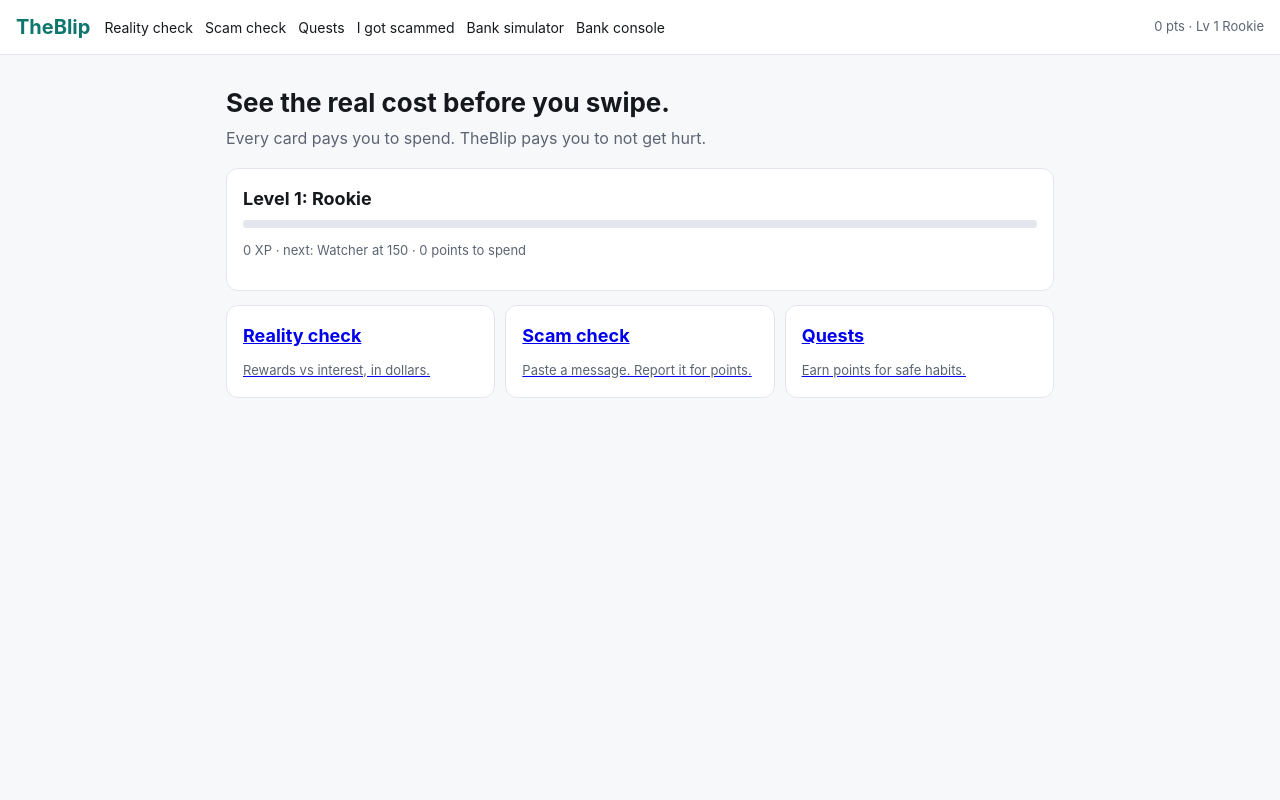
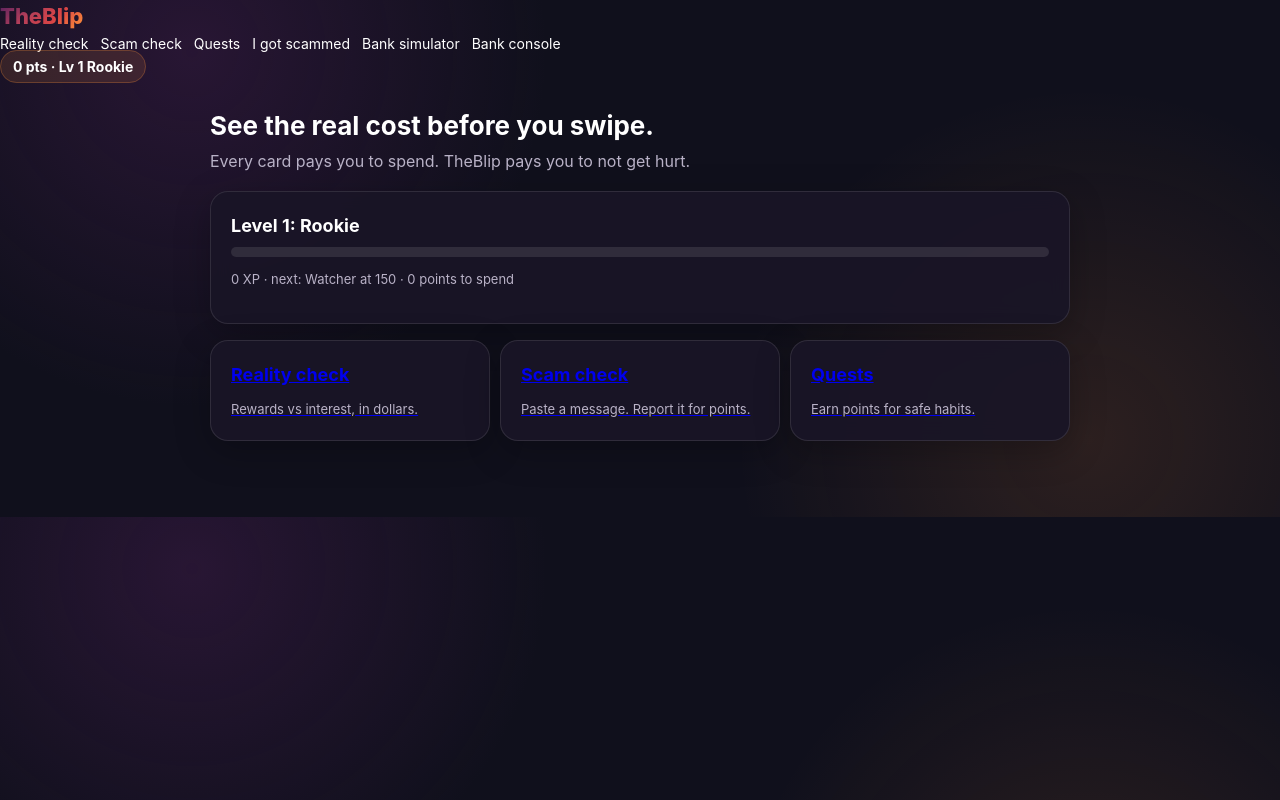
Before and after one commit to GraceJulius/the-blip, a Next.js app: page / in a window 1280 px wide. Built offline with nearby package versions, Linux system fonts and the light colour scheme.

Commit message:
feat: frontend design updated

```diff
--- a/app/globals.css
+++ b/app/globals.css
@@ -1,33 +1,181 @@
-:root { --bg:#f7f8fa; --card:#fff; --ink:#15181d; --muted:#5b6472; --line:#e3e6ec; --brand:#0f766e; --brand-ink:#fff; --bad:#b42318; --badbg:#fef3f2; --good:#067647; --goodbg:#ecfdf3; --warn:#93370d; --warnbg:#fffaeb; }
-* { box-sizing: border-box; }
-body { margin:0; font-family: -apple-system, system-ui, Segoe UI, Helvetica, Arial, sans-serif; background:var(--bg); color:var(--ink); line-height:1.5; }
+:root {
+  --bg: #10101c;
+  --card: #191526;
+  --card-light: #25004a;
+  --brand: #ff9438;
+
+  --ink: #ffffff;
+  --muted: #b9b2c7;
+  --line: rgba(255, 255, 255, 0.12);
+
+  --purple: #25004a;
+  --purple-light: #54205f;
+  --rose: #b23e5a;
+  --red: #d94445;
+  --orange: #ff9438;
+  --yellow: #ffb52e;
+
+  --gradient: linear-gradient(
+    135deg,
+    #54205f 0%,
+    #b23e5a 35%,
+    #d94445 65%,
+    #ff9438 100%
+  );
+
+  --bad: #ff6262;
+  --badbg: rgba(217, 68, 69, 0.14);
+
+  --good: #ffb52e;
+  --goodbg: rgba(255, 181, 46, 0.12);
+
+  --warn: #ff9438;
+  --warnbg: rgba(255, 148, 56, 0.12);
+}
+body {
+  margin: 0;
+  font-family: -apple-system, BlinkMacSystemFont, "Segoe UI", Helvetica, Arial, sans-serif;
+  background:
+    radial-gradient(circle at 15% 10%, rgba(84, 32, 95, 0.35), transparent 30%),
+    radial-gradient(circle at 85% 85%, rgba(255, 148, 56, 0.12), transparent 30%),
+    var(--bg);
+  color: var(--ink);
+  line-height: 1.5;
+}
 main { max-width: 860px; margin: 0 auto; padding: 20px 16px 60px; }
-.nav { display:flex; flex-wrap:wrap; gap:14px; align-items:center; padding:12px 16px; background:var(--card); border-bottom:1px solid var(--line); }
-.nav .brand { font-weight:700; color:var(--brand); text-decoration:none; font-size:20px; }
+.nav .brand {
+  font-weight: 800;
+  background: var(--gradient);
+  -webkit-background-clip: text;
+  -webkit-text-fill-color: transparent;
+  text-decoration: none;
+  font-size: 22px;
+  color: var(--brand);
+}
 .nav nav { display:flex; gap:12px; flex-wrap:wrap; flex:1; }
 .nav a { color:var(--ink); text-decoration:none; font-size:14px; }
 .nav a:hover { color:var(--brand); }
-.pts { font-size:13px; color:var(--muted); }
+.pts {
+  font-size: 14px;
+  color: #fff;
+  font-weight: 700;
+  background: rgba(255, 148, 56, 0.12);
+  border: 1px solid rgba(255, 148, 56, 0.25);
+  padding: 7px 12px;
+  border-radius: 999px;
+}
 .lock { background:var(--warnbg); color:var(--warn); padding:10px 16px; font-size:14px; border-bottom:1px solid var(--line); }
 .lock a { color:inherit; font-weight:600; }
 h1 { font-size:26px; margin:8px 0 4px; } h2 { font-size:18px; margin:0 0 8px; }
 .sub { color:var(--muted); margin:0 0 18px; }
-.card { background:var(--card); border:1px solid var(--line); border-radius:12px; padding:16px; margin:0 0 14px; }
+.card {
+  background: rgba(25, 21, 38, 0.92);
+  border: 1px solid rgba(255, 255, 255, 0.1);
+  border-radius: 18px;
+  padding: 20px;
+  margin: 0 0 16px;
+  box-shadow: 0 10px 35px rgba(0, 0, 0, 0.25);
+  backdrop-filter: blur(10px);
+}
 .row { display:flex; align-items:center; gap:10px; margin:8px 0; font-size:14px; }
 .row label { min-width:150px; color:var(--muted); }
 .row input[type=range] { flex:1; }
 .row .val { min-width:70px; text-align:right; font-weight:600; }
 .bar { height:24px; border-radius:6px; display:flex; align-items:center; padding:0 8px; font-size:12px; font-weight:600; white-space:nowrap; min-width:60px; }
-.good { background:var(--goodbg); color:var(--good); } .bad { background:var(--badbg); color:var(--bad); } .warn { background:var(--warnbg); color:var(--warn); }
-button, .btn { background:var(--brand); color:var(--brand-ink); border:0; border-radius:8px; padding:9px 14px; font-size:14px; cursor:pointer; font-weight:600; text-decoration:none; display:inline-block; }
+.good {
+  background: rgba(255, 181, 46, 0.12);
+  color: #ffb52e;
+  border: 1px solid rgba(255, 181, 46, 0.2);
+}
+
+.bad {
+  background: rgba(217, 68, 69, 0.12);
+  color: #ff6b6b;
+  border: 1px solid rgba(217, 68, 69, 0.25);
+}
+
+.warn {
+  background: rgba(255, 148, 56, 0.12);
+  color: #ff9438;
+  border: 1px solid rgba(255, 148, 56, 0.25);
+}
+button,
+.btn {
+  background: var(--gradient);
+  color: #fff;
+  border: 0;
+  border-radius: 10px;
+  padding: 11px 17px;
+  font-size: 14px;
+  cursor: pointer;
+  font-weight: 700;
+  text-decoration: none;
+  display: inline-block;
+  transition: transform 0.2s ease, box-shadow 0.2s ease;
+  box-shadow: 0 5px 18px rgba(217, 68, 69, 0.2);
+}
+
+button:hover,
+.btn:hover {
+  transform: translateY(-2px);
+  box-shadow: 0 8px 25px rgba(255, 148, 56, 0.25);
+}
+
+button.ghost {
+  background: transparent;
+  color: var(--ink);
+  border: 1px solid var(--line);
+  box-shadow: none;
+}
+
+button.ghost:hover {
+  background: rgba(255, 255, 255, 0.06);
+}
 button.ghost { background:transparent; color:var(--ink); border:1px solid var(--line); }
 button:disabled { opacity:.5; cursor:not-allowed; }
 textarea, input[type=text], input[type=number] { width:100%; padding:9px; border:1px solid var(--line); border-radius:8px; font:inherit; }
 .q { display:flex; justify-content:space-between; align-items:center; gap:10px; padding:10px 0; border-bottom:1px solid var(--line); font-size:15px; }
 .q:last-child { border-bottom:0; }
 .pill { font-size:12px; padding:2px 8px; border-radius:999px; background:#e6f4f2; color:var(--brand); font-weight:600; }
-.prog { height:8px; background:var(--line); border-radius:6px; overflow:hidden; margin:6px 0; } .prog > div { height:8px; background:var(--brand); }
+.prog {
+  height: 10px;
+  background: rgba(255, 255, 255, 0.1);
+  border-radius: 999px;
+  overflow: hidden;
+  margin: 8px 0;
+}
+
+.prog > div {
+  height: 10px;
+  background: var(--gradient);
+  border-radius: 999px;
+  box-shadow: 0 0 12px rgba(255, 148, 56, 0.4);
+}
 .grid { display:grid; grid-template-columns:repeat(auto-fit,minmax(150px,1fr)); gap:10px; }
-.metric { background:var(--bg); border-radius:10px; padding:12px; } .metric small { color:var(--muted); display:block; } .metric b { font-size:22px; }
+.metric {
+  background: linear-gradient(
+    145deg,
+    rgba(84, 32, 95, 0.35),
+    rgba(25, 21, 38, 0.8)
+  );
+  border: 1px solid rgba(255, 255, 255, 0.08);
+  border-radius: 16px;
+  padding: 16px;
+}
+
+.metric small {
+  color: var(--muted);
+  display: block;
+  font-size: 12px;
+  text-transform: uppercase;
+  letter-spacing: 0.08em;
+}
+
+.metric b {
+  font-size: 26px;
+  background: var(--gradient);
+  -webkit-background-clip: text;
+  -webkit-text-fill-color: transparent;
+}
 .err { color:var(--bad); font-size:13px; }
 .note { color:var(--muted); font-size:13px; }
```
